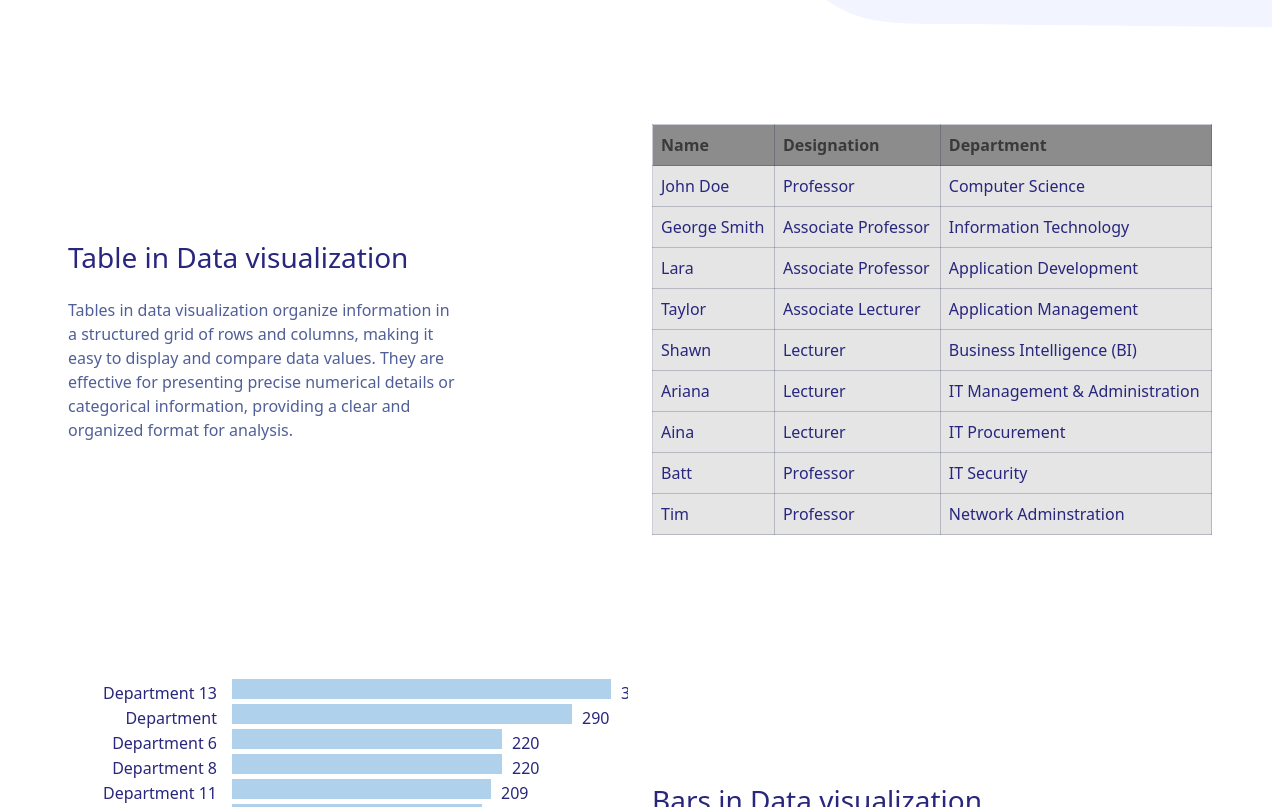
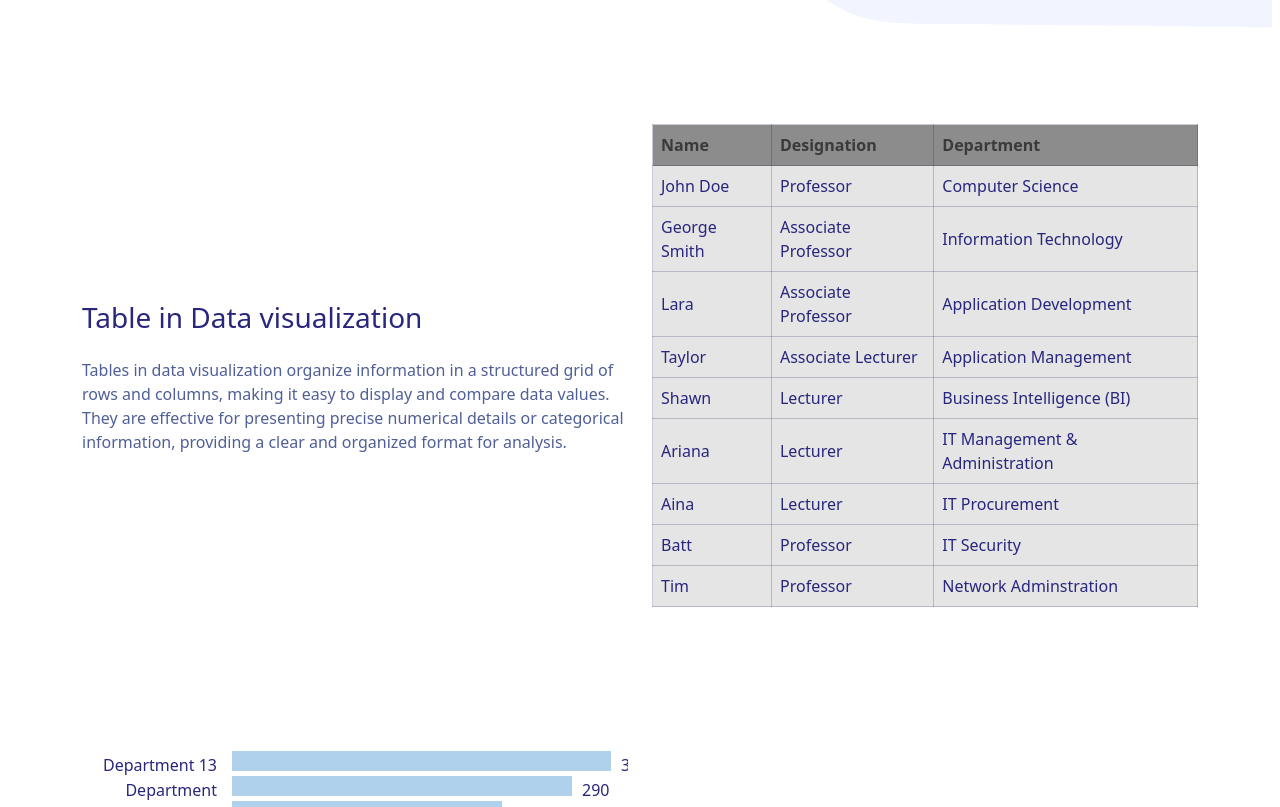
Before and after one commit to almashayatjaved/Data-Visualization, a Svelte app: page / in a window 1280 px wide. Shown: the part 660-1467 px from the top of the page. Built offline with nearby package versions, Linux system fonts and the light colour scheme.

Commit message:
alignment changes

```diff
--- a/src/wholeComp/Table.svelte
+++ b/src/wholeComp/Table.svelte
@@ -10,18 +10,16 @@
 </script>
 
 <main class="container mt-5">
-  <div class=" row d-flex flex-row  justify-content-center align-items-center">
-    <!-- Left section for description -->
-    <div class="col-md-6" >
-      <div class="background" style="width: 70%;">
-        <div class="card-body text-start">
+  <div class="row d-flex flex-row justify-content-center align-items-center">
+
+      <div class="col-md-6">
+          <div class="textColor">
+              <div class="card-body">
                 <h3 class="card-title text-start my-4">Table in Data visualization</h3>
                 <p class="card-text text-start">{description}</p>
                 </div>
             </div>
         </div>
-
-    <!-- Right section for image -->
         <div class="col-md-6">
             <div class="">
                 <!-- svelte-ignore a11y-img-redundant-alt -->
@@ -33,11 +31,7 @@
 </main>
 
 <style>
-  /* .background {
-    background-color: #06133d;
-  } */
   .container{
-    max-width: fit-content;
     font-family:  system-ui, -apple-system, BlinkMacSystemFont, 'Segoe UI', Roboto, Oxygen, Ubuntu, Cantarell, 'Open Sans', 'Helvetica Neue', sans-serif;
   }
   h3{
```
Lines whose indentation alone changed are shown as unchanged.
